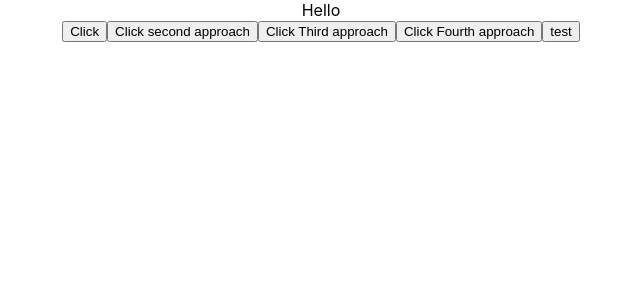
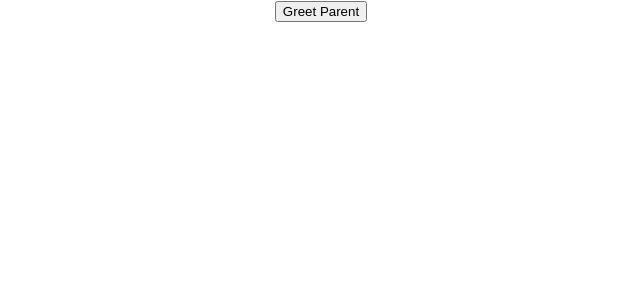
Before and after one commit to NickIT87/react_test, a React (Create React App) app in the folder my-app/: page / in a window 1280 px wide. Shown: the top 300 px of the page, without its empty margins (319-959 px from the left). Built offline with nearby package versions, Linux system fonts and the light colour scheme.

Commit message:
less 15 Methods as props

```diff
--- a/my-app/src/App.js
+++ b/my-app/src/App.js
@@ -38,7 +38,8 @@
 //import L12Greet from './components/less12Greet'
 //import FunctionClick from './components/FunctionClick'
 //import ClassClick from './components/ClassClick'
-import EventBind from './components/EventBind'
+//import EventBind from './components/EventBind'
+import ParentComponent from './components/ParentComponent'
 
 class App extends Component {
   render() {
@@ -72,7 +73,9 @@
         {/* <FunctionClick />
         <ClassClick /> */}
 
-        <EventBind />
+        {/* <EventBind /> */}
+
+        <ParentComponent />
 
       </div>
     );
--- /dev/null
+++ b/my-app/src/components/ChildComponent.js
@@ -0,0 +1,12 @@
+import React from 'react'
+
+function ChildComponent(props) {
+    return (
+        <div>
+            {/* <button onClick={props.greetHandler}>Greet Parent</button> */}
+            <button onClick={() => props.greetHandler('child')}>Greet Parent</button>
+        </div>
+    )
+}
+
+export default ChildComponent
--- /dev/null
+++ b/my-app/src/components/ParentComponent.js
@@ -0,0 +1,30 @@
+import React, { Component } from 'react'
+import ChildComponent from './ChildComponent'
+
+class ParentComponent extends Component {
+
+    constructor(props) {
+        super(props)
+
+        this.state = {
+            parentName: 'Parent'
+        }
+
+        this.greetParent = this.greetParent.bind(this)
+    }
+
+    greetParent(childName) {
+        //alert('Hello' + this.state.parentName)
+        alert(`Hello ${this.state.parentName} from ${childName}`)
+    }
+
+    render() {
+        return (
+            <div>
+                <ChildComponent greetHandler={this.greetParent}/>
+            </div>
+        )
+    }
+}
+
+export default ParentComponent
```
